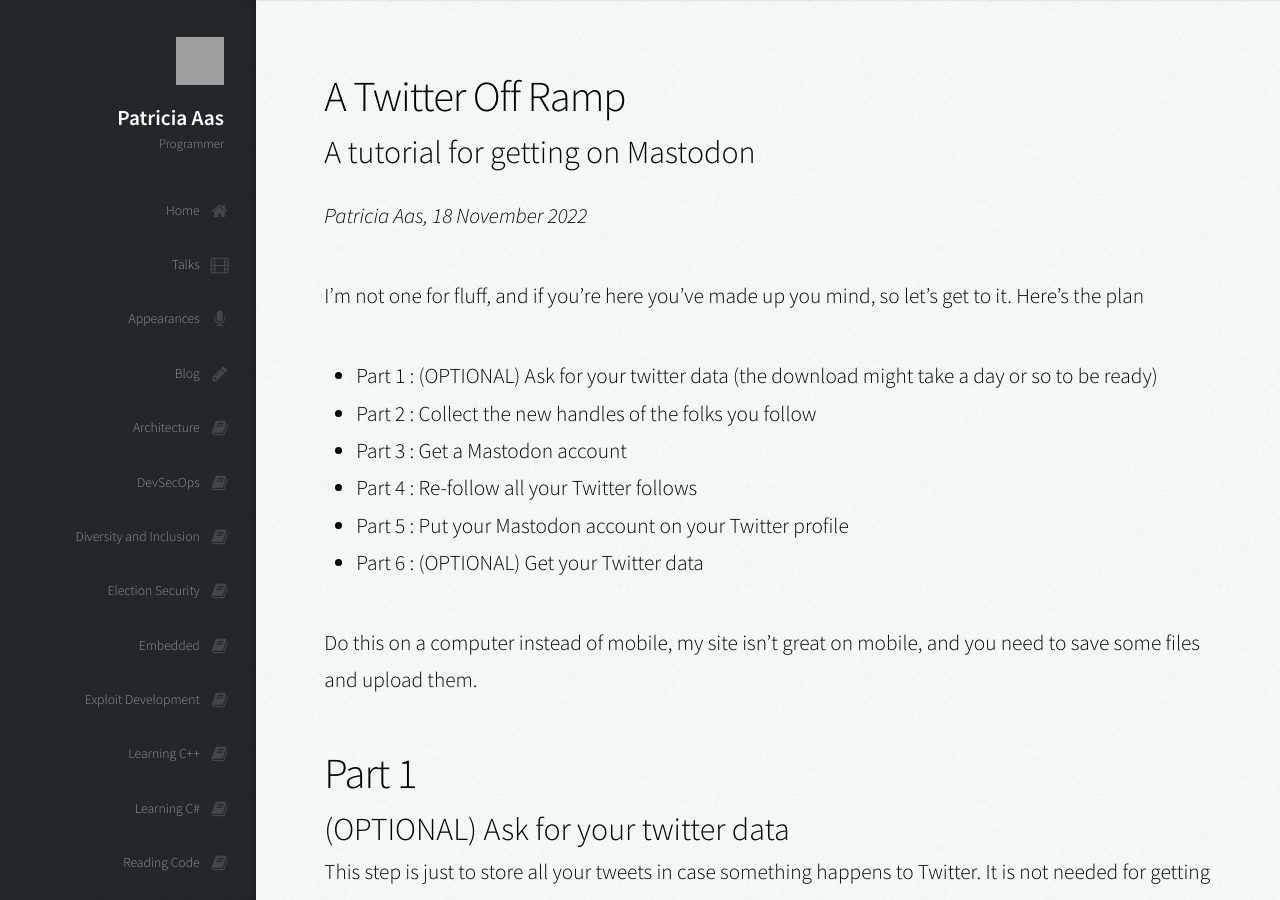
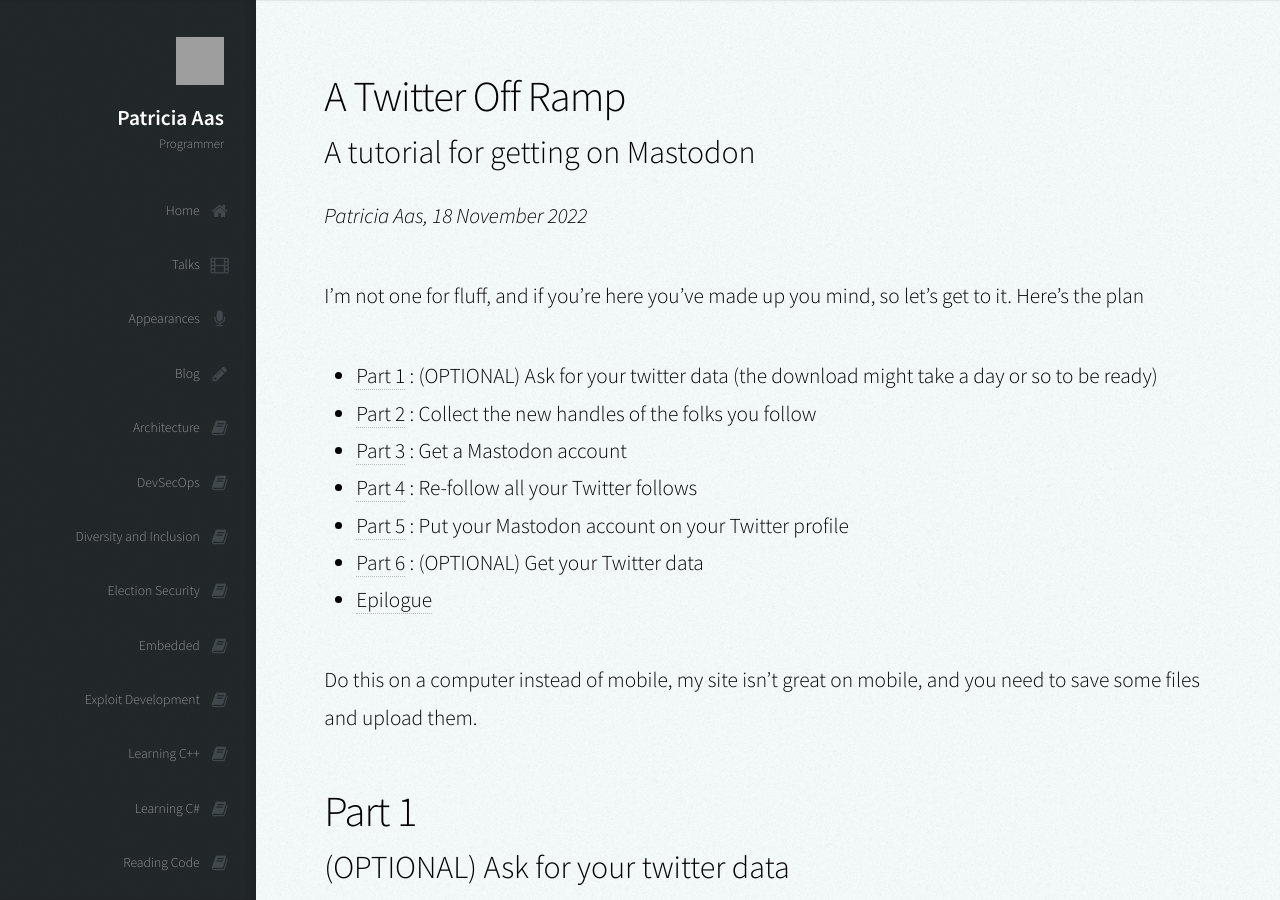
Before and after one commit to patricia-gallardo/patricia-gallardo.github.io, a Jekyll site: the page built from _posts/2022-11-18-twitter_off_ramp.md, in a window 1280 px wide and 900 px high. Built offline with Jekyll 4.4.1, drawn with Linux system fonts in a browser that asks for light colours; nearby versions of some CDN libraries; some of the changed text lies outside the part shown; grey boxes are pictures that could not be loaded.

Commit message:
Add relative links

```diff
--- a/_posts/2022-11-18-twitter_off_ramp.md
+++ b/_posts/2022-11-18-twitter_off_ramp.md
@@ -9,12 +9,13 @@
 
 I'm not one for fluff, and if you're here you've made up you mind, so let's get to it. Here's the plan
 
-* Part 1 : (OPTIONAL) Ask for your twitter data (the download might take a day or so to be ready)
-* Part 2 : Collect the new handles of the folks you follow
-* Part 3 : Get a Mastodon account
-* Part 4 : Re-follow all your Twitter follows
-* Part 5 : Put your Mastodon account on your Twitter profile
-* Part 6 : (OPTIONAL) Get your Twitter data
+* [Part 1](#part-1) : (OPTIONAL) Ask for your twitter data (the download might take a day or so to be ready)
+* [Part 2](#part-2) : Collect the new handles of the folks you follow
+* [Part 3](#part-3) : Get a Mastodon account
+* [Part 4](#part-4) : Re-follow all your Twitter follows
+* [Part 5](#part-5) : Put your Mastodon account on your Twitter profile
+* [Part 6](#part-6) : (OPTIONAL) Get your Twitter data
+* [Epilogue](#epilogue)
 
 Do this on a computer instead of mobile, my site isn't great on mobile, and you need to save some files and upload them.
 
@@ -63,7 +64,7 @@
 4. Click on the sub item "Import" ([link][6])
 5. Under "Import type" "Following list" should be selected. If not, click on the dropdown and select it
 6. Click on the button "Choose file"
-7. Select the fedifinder_accounts.csv file that you downloaded to your Downloads folder in Part 2
+7. Select the fedifinder_accounts.csv file that you downloaded to your Downloads folder in [Part 2](#part-2)
 8. Click on the "UPLOAD" button
 9. Click on the item "Back to Vivaldi Social" on top of the left panel
 
@@ -71,7 +72,7 @@
 
 ### Put your Mastodon account on your Twitter profile
 
-This is important so that other people can also find you using tools like Fedifinder in Part 2.
+This is important so that other people can also find you using tools like Fedifinder in [Part 2](#part-2).
 
 1. Click on your profile picture on the top left to go to your profile in Vivaldi Social
 2. Copy the url from the address bar
@@ -84,11 +85,10 @@
 
 ### (OPTIONAL) Download your twitter data
 
-
 This step is just to store all your tweets in case something happens to Twitter. It is not needed for getting a Mastodon
 account. Before you can do this step you might have to wait a few days.
 
-* Follow the same steps as in Part 1
+* Follow the same steps as in [Part 1](#part-1)
 * The text on the button should now say "Download archive"
 * Click the button and store the archive somewhere safe
 
```
